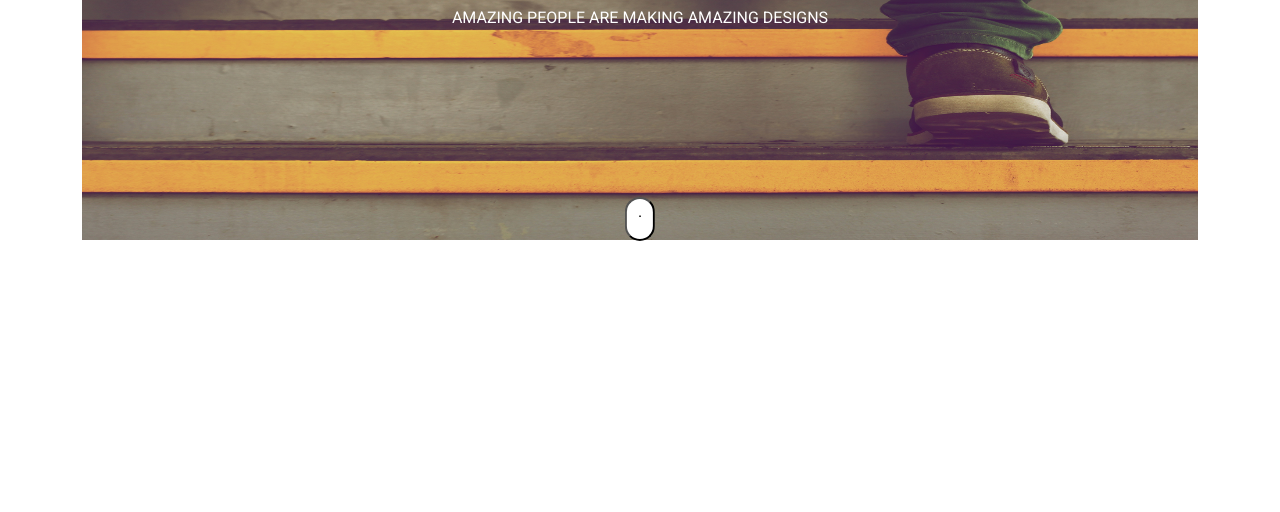
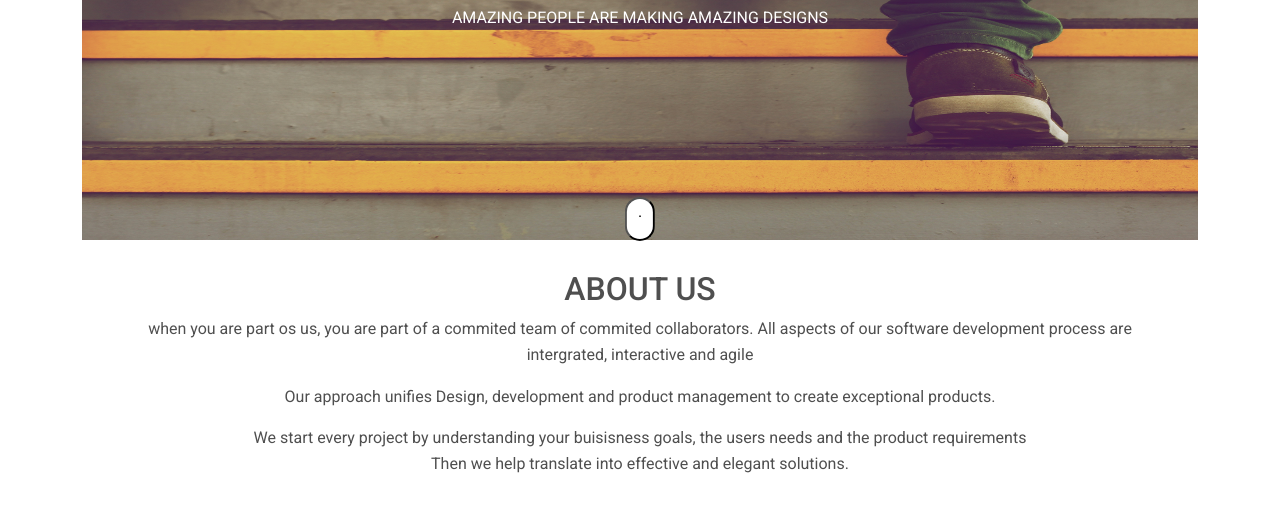
Before and after one commit to JMDev2/Delani-Studio, a plain HTML site: page index.html in a window 1280 px wide. Shown: the part 160-672 px from the top of the page. Drawn offline with nearby package versions, Linux system fonts and the light colour scheme.

Commit message:
ft:This will add the about us text section

```diff
--- a/index.html
+++ b/index.html
@@ -53,6 +53,20 @@ rel="stylesheet"
 
         </div>
         <!-- The About us Section -->
+        <div class="row">
+            <div class="column">
+                <div class="aboutUs">
+                    <h2>ABOUT US</h2>
+                    <p>when you are part os us, you are part of a commited team of commited collaborators.
+                        All aspects of our software development process are intergrated, interactive and agile
+                    </p>
+                    <p>Our approach unifies Design, development and product management to create exceptional products.</p>
+                    <p>We start every project by understanding your buisisness goals, the users needs and the product requirements <br> Then we help translate into effective and elegant solutions.</p>
+                </div>
+            </div>
+        </div>
+
+        <!-- The services Image -->
 
 
 
--- a/styles.css
+++ b/styles.css
@@ -35,3 +35,12 @@
       margin-top: 40%;
 
   }
+
+  /* <!-- The About us Section */
+.aboutUs{
+    display: flex;
+    flex-direction: column;
+    text-align: center;
+    padding: 30px;
+
+}
```
